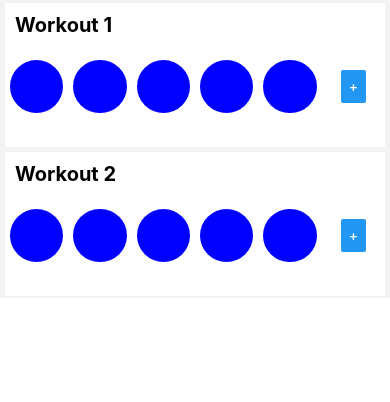
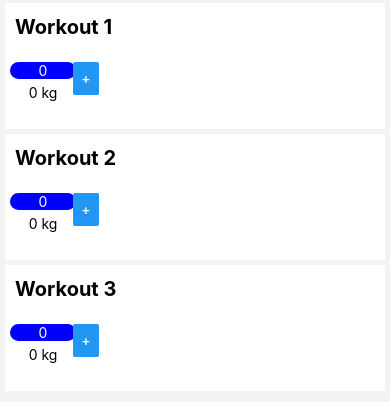
Before and after one commit to G2Jose/iron, a React Native app: screen / in a window 390 px wide. Shown: the top 402 px of the page. Built offline with nearby package versions, Linux system fonts and the light colour scheme.

Commit message:
Implemented weight edit field

```diff
--- a/src/components/set/set.ui.js
+++ b/src/components/set/set.ui.js
@@ -1,14 +1,32 @@
 import React from 'react';
-import { View, StyleSheet, Text } from 'react-native';
+import { View, StyleSheet, Text, Animated } from 'react-native';
 
 import Circle from 'components/widgets/circle.ui';
+import Weight from 'components/set/weight.ui';
 
 export default class Set extends React.Component {
   constructor(props) {
     super(props);
-    this.state = {};
+    this.state = { numReps: 0, weight: 0 };
   }
+
   render() {
-    return <Circle color="blue" diameter={this.props.width} />;
+    return (
+      <View style={styles.set}>
+        <Circle color="blue" diameter={this.props.width}>
+          <Text style={styles.numReps}>{this.state.numReps}</Text>
+        </Circle>
+        <Weight text={`${this.state.weight} kg`} width={this.props.width} />
+      </View>
+    );
   }
 }
+
+const styles = StyleSheet.create({
+  numReps: {
+    color: 'white',
+  },
+  set: {
+    alignItems: 'center',
+  },
+});
--- /dev/null
+++ b/src/components/set/weight.ui.js
@@ -0,0 +1,33 @@
+import React from 'react';
+import { TextInput } from 'react-native';
+
+export default class Weight extends React.Component {
+  constructor(props) {
+    super(props);
+    this.state = { text: '' };
+  }
+
+  componentDidMount() {
+    this.setState({ text: this.props.text });
+  }
+
+  render() {
+    return (
+      <TextInput
+        onChangeText={text => this.setState({ text })}
+        value={this.state.text}
+        style={{ width: this.props.width, textAlign: 'center' }}
+        keyboardType="numeric"
+        onFocus={() => {
+          this.setState({ text: this.state.text.replace(' kg', '') }, () => {
+            if (this.state.text === '0') this.setState({ text: '' });
+          });
+        }}
+        onBlur={() => {
+          if (this.state.text === '') this.setState({ text: '0 kg' });
+          else this.setState({ text: `${this.state.text} kg` });
+        }}
+      />
+    );
+  }
+}
--- a/src/components/widgets/add.ui.js
+++ b/src/components/widgets/add.ui.js
@@ -4,7 +4,7 @@ import { View, StyleSheet, Text, Button, TouchableOpacity } from 'react-native';
 import Circle from 'components/widgets/circle.ui';
 
 export default ({ action, width }) => (
-  <Circle color="blue" diameter={width} style={styles.circle} color="white">
+  <Circle diameter={width} style={styles.circle} color="white">
     <Button style={styles.add} title="+" onPress={action} />
   </Circle>
 );
--- a/src/components/widgets/circle.ui.js
+++ b/src/components/widgets/circle.ui.js
@@ -15,5 +15,6 @@ const styles = ({ diameter, color }) =>
       margin: 5,
       alignItems: 'center',
       justifyContent: 'center',
+      flex: 0,
     },
   });
--- a/src/components/workout/workout.ui.js
+++ b/src/components/workout/workout.ui.js
@@ -7,11 +7,11 @@ import Add from 'components/widgets/add.ui';
 export default class Workout extends React.Component {
   constructor(props) {
     super(props);
-    this.state = { numSets: 5, width: 100 };
+    this.state = { numSets: 1, width: 100 };
   }
 
   getMaxWidth() {
-    return this.state.width / (this.state.numSets + 1) - 5 * 2;
+    return this.state.width / 5 - 5 * 2;
   }
 
   render() {
@@ -24,7 +24,6 @@ export default class Workout extends React.Component {
         <View
           style={styles.sets}
           onLayout={event => {
-            console.log(event.nativeEvent.layout);
             this.setState({ width: event.nativeEvent.layout.width });
           }}
         >
@@ -54,11 +53,14 @@ const styles = StyleSheet.create({
     marginTop: 2.5,
     marginBottom: 2.5,
     paddingBottom: 10,
+    paddingTop: 2,
   },
   sets: {
     flexDirection: 'row',
-    height: 100,
     alignItems: 'center',
+    flexWrap: 'wrap',
+    marginTop: 2,
+    marginBottom: 2,
   },
   titleText: {
     marginLeft: 10,
--- a/src/containers/home/home.ui.js
+++ b/src/containers/home/home.ui.js
@@ -1,30 +1,43 @@
 import React from 'react';
-import { ScrollView, View, Text, StyleSheet } from 'react-native';
+import {
+  ScrollView,
+  View,
+  Dimensions,
+  StyleSheet,
+  Platform,
+} from 'react-native';
 
 import Workout from 'components/workout/workout.ui';
 
 export default class Home extends React.Component {
   constructor(props) {
     super(props);
-    this.state = {
-      maxSets: 5,
-    };
+    this.state = {};
   }
   render() {
     return (
-      <ScrollView>
-        <View style={styles.container}>
-          <Workout title="Workout 1" maxSets={this.state.maxSets} />
-          <Workout title="Workout 2" maxSets={this.state.maxSets} />
-        </View>
-      </ScrollView>
+      <View>
+        <View style={styles.statusBar} />
+        <ScrollView style={styles.scrollView}>
+          <View style={styles.container}>
+            <Workout title="Workout 1" />
+            <Workout title="Workout 2" />
+            <Workout title="Workout 3" />
+          </View>
+        </ScrollView>
+      </View>
     );
   }
 }
 
 const styles = StyleSheet.create({
-  container: {
-    flex: 1,
+  container: { flex: 1 },
+  statusBar: {
+    height: Platform.OS === 'ios' ? 20 : 0,
+    backgroundColor: 'black',
+  },
+  scrollView: {
+    height: Dimensions.get('window').height - 20,
     backgroundColor: '#F3F3F3',
   },
 });
--- /dev/null
+++ b/src/utils/animations.js
@@ -0,0 +1,6 @@
+import { Animated } from 'react-native';
+
+const linearIncrease = (valToAnimate, target, duration) =>
+  Animated.timing(valToAnimate, { toValue: target, duration });
+
+export { linearIncrease };
```
Also changed, not shown: src/components/widgets/button.ui.js (added, +10 -0 lines).
